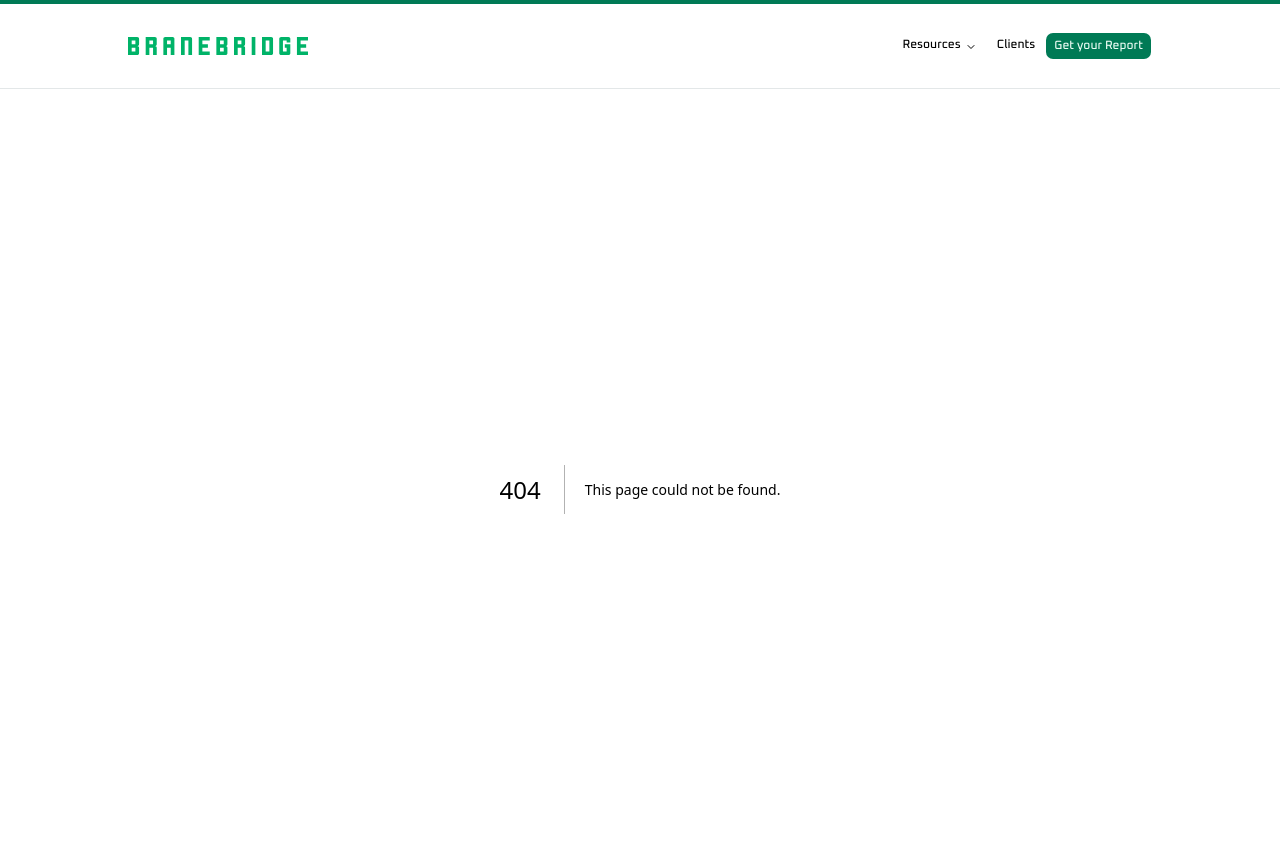
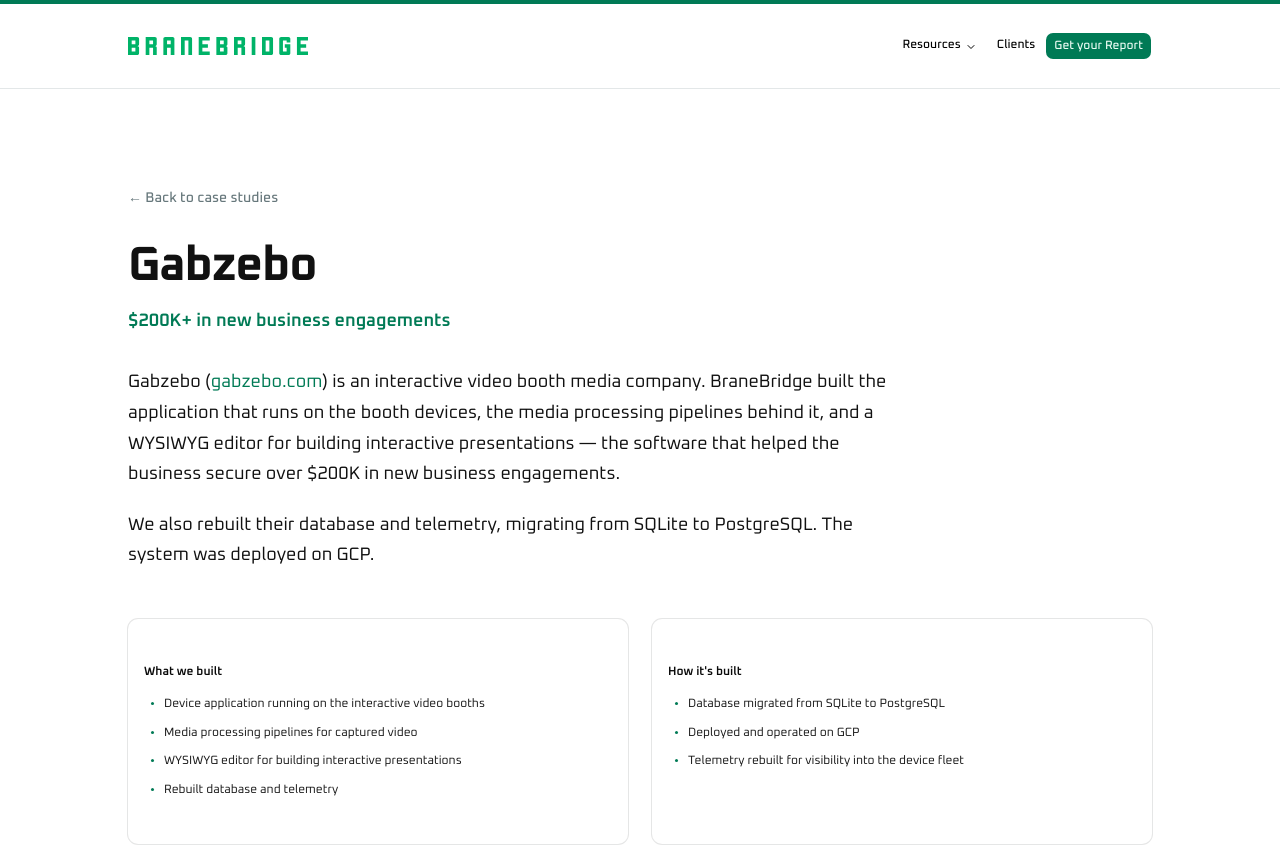
Before and after one commit to shelsoloa/brane-web, a Next.js app: page /case-studies/gabzebo in a window 1280 px wide. Before the commit this address had no page. Shown: the top 845 px of the page. Built offline with nearby package versions, Linux system fonts and the light colour scheme.

Commit message:
Add gabzebo case study and expand promoexchange

```diff
--- /dev/null
+++ b/src/app/case-studies/gabzebo/page.tsx
@@ -0,0 +1,91 @@
+import Link from "next/link";
+import { Card, CardContent } from "@/components/ui/card";
+import type { Metadata } from "next";
+
+export const metadata: Metadata = {
+  title: "Gabzebo | BraneBridge Case Study",
+  description:
+    "BraneBridge built the device application, media processing pipelines, and a WYSIWYG editor for interactive presentations for Gabzebo (gabzebo.com), an interactive video booth media company. Software that helped secure $200K+ in new business, deployed on GCP.",
+};
+
+export default function GabzeboCaseStudy() {
+  return (
+    <section className="px-6 py-16 sm:py-24 bg-white">
+      <div className="max-w-5xl mx-auto">
+        <Link
+          href="/case-studies"
+          className="text-sm font-medium text-muted-foreground hover:text-primary transition-colors"
+        >
+          &larr; Back to case studies
+        </Link>
+
+        <h1 className="mt-8 text-4xl sm:text-5xl font-bold tracking-tight text-[#111111] leading-[1.05]">
+          Gabzebo
+        </h1>
+        <p className="mt-4 text-primary font-semibold text-lg">
+          $200K+ in new business engagements
+        </p>
+
+        <div className="mt-8 space-y-5 text-lg text-[#111111] leading-[1.7] max-w-3xl">
+          <p>
+            Gabzebo (
+            <a
+              href="https://gabzebo.com"
+              target="_blank"
+              rel="noopener noreferrer"
+              className="text-primary hover:underline"
+            >
+              gabzebo.com
+            </a>
+            ) is an interactive video booth media company. BraneBridge built the
+            application that runs on the booth devices, the media processing
+            pipelines behind it, and a WYSIWYG editor for building interactive
+            presentations &mdash; the software that helped the business secure
+            over $200K in new business engagements.
+          </p>
+          <p>
+            We also rebuilt their database and telemetry, migrating from SQLite
+            to PostgreSQL. The system was deployed on GCP.
+          </p>
+        </div>
+
+        <div className="mt-12 grid gap-6 sm:grid-cols-2">
+          <Card>
+            <CardContent className="py-7">
+              <p className="font-semibold text-[#0a0a0a]">What we built</p>
+              <ul className="mt-3 space-y-2 text-[#1a1a1a] leading-[1.7] list-disc pl-5 marker:text-primary">
+                <li>Device application running on the interactive video booths</li>
+                <li>Media processing pipelines for captured video</li>
+                <li>
+                  WYSIWYG editor for building interactive presentations
+                </li>
+                <li>Rebuilt database and telemetry</li>
+              </ul>
+            </CardContent>
+          </Card>
+
+          <Card>
+            <CardContent className="py-7">
+              <p className="font-semibold text-[#0a0a0a]">
+                How it&apos;s built
+              </p>
+              <ul className="mt-3 space-y-2 text-[#1a1a1a] leading-[1.7] list-disc pl-5 marker:text-primary">
+                <li>
+                  Database migrated from SQLite to PostgreSQL
+                </li>
+                <li>Deployed and operated on GCP</li>
+                <li>
+                  Telemetry rebuilt for visibility into the device fleet
+                </li>
+              </ul>
+            </CardContent>
+          </Card>
+        </div>
+
+        <p className="mt-8 text-sm text-muted-foreground max-w-3xl">
+          Architecture and stack notes available on request.
+        </p>
+      </div>
+    </section>
+  );
+}
--- a/src/app/case-studies/page.tsx
+++ b/src/app/case-studies/page.tsx
@@ -71,6 +71,13 @@
           />
 
           <PortfolioItem
+            title="Gabzebo"
+            subheader="$200K+ in new business engagements"
+            description="Device application, media processing pipelines, and a WYSIWYG editor for an interactive video booth media company. Rebuilt the database and telemetry; migrated SQLite to PostgreSQL on GCP."
+            link="/case-studies/gabzebo"
+          />
+
+          <PortfolioItem
             title="brane-classify"
             subheader="Production HS tariff classification API"
             description="A two-stage LLM pipeline (Anthropic SDK, FastAPI, GCP Cloud Run, Supabase) for Canadian customs tariff classification. Built 2024&ndash;2025 as the core product of BraneBridge's original trade compliance focus; remains live as a case study."
--- a/src/app/case-studies/promoexchange/page.tsx
+++ b/src/app/case-studies/promoexchange/page.tsx
@@ -78,12 +78,10 @@
               </p>
               <ul className="mt-3 space-y-2 text-[#1a1a1a] leading-[1.7] list-disc pl-5 marker:text-primary">
                 <li>Next.js / React frontend and API routes, TypeScript</li>
+                <li>Supabase for database and authentication</li>
+                <li>GCP for hosting and infrastructure</li>
                 <li>
                   Stripe for escrow, payouts, subscriptions, and fee collection
-                </li>
-                <li>
-                  Built and operated by one engineer, from first commit to
-                  production
                 </li>
               </ul>
             </CardContent>
```
